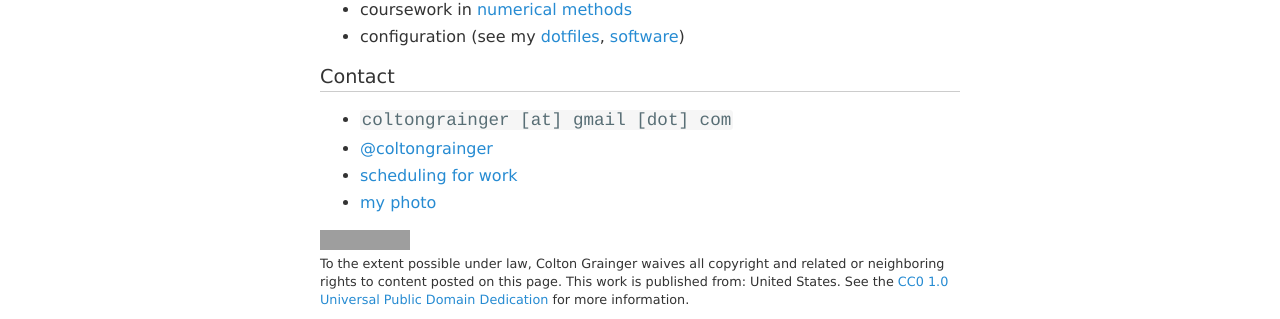
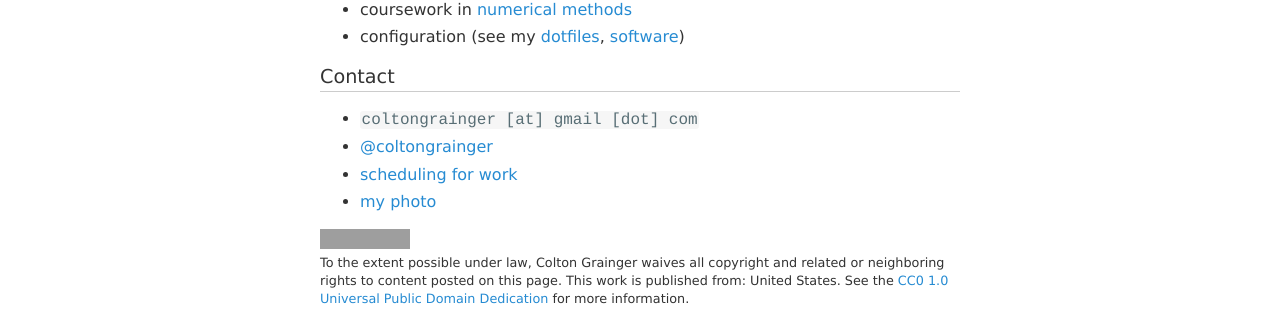
Before and after one commit to coltongrainger/blog, a Jekyll site: the page built from index.md, in a window 1280 px wide. Shown: the part 627-946 px from the top of the page. Built offline with Jekyll 4.4.1, drawn with Linux system fonts in a browser that asks for light colours; our own code applies the rules of GitHub Pages for plain Markdown files; grey boxes are pictures that could not be loaded.

Commit message:
Declutter before font changes.

```diff
--- a/_includes/default.css
+++ b/_includes/default.css
@@ -43,7 +43,6 @@ blockquote {
 
 code {
     font-family: Courier,monospace;
-    font-size: 110%;
     color: #586e75;
     background-color: #f6f6f6;
     padding-left: 0.1em;
```
